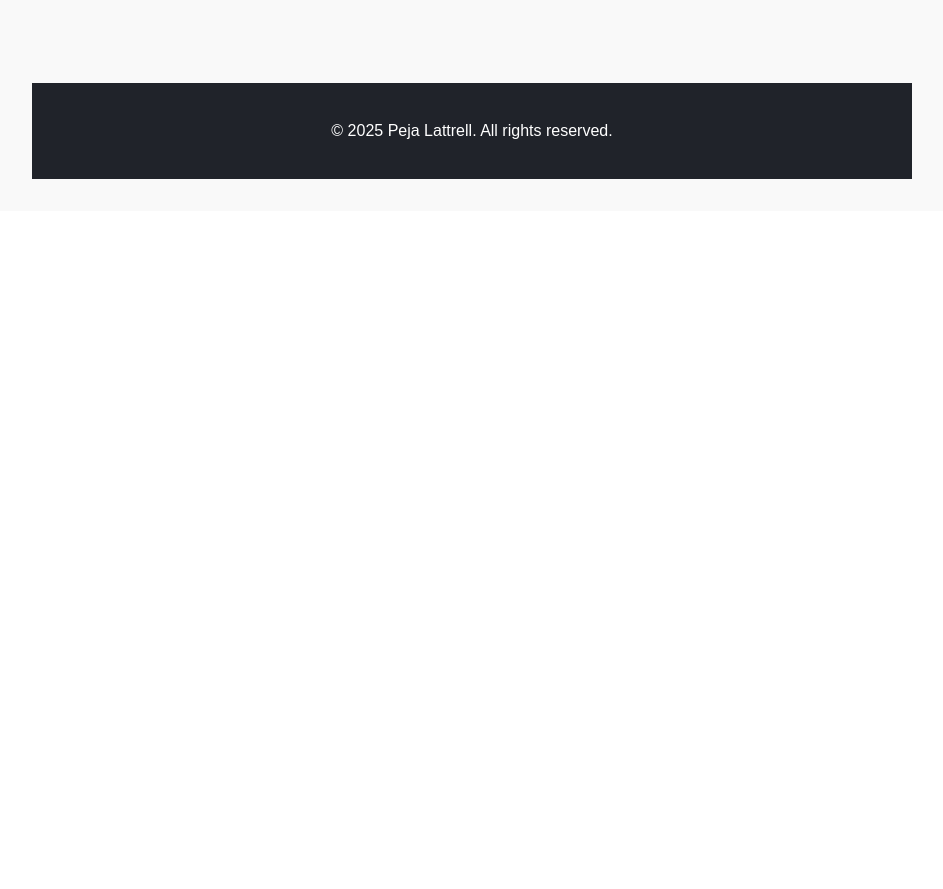
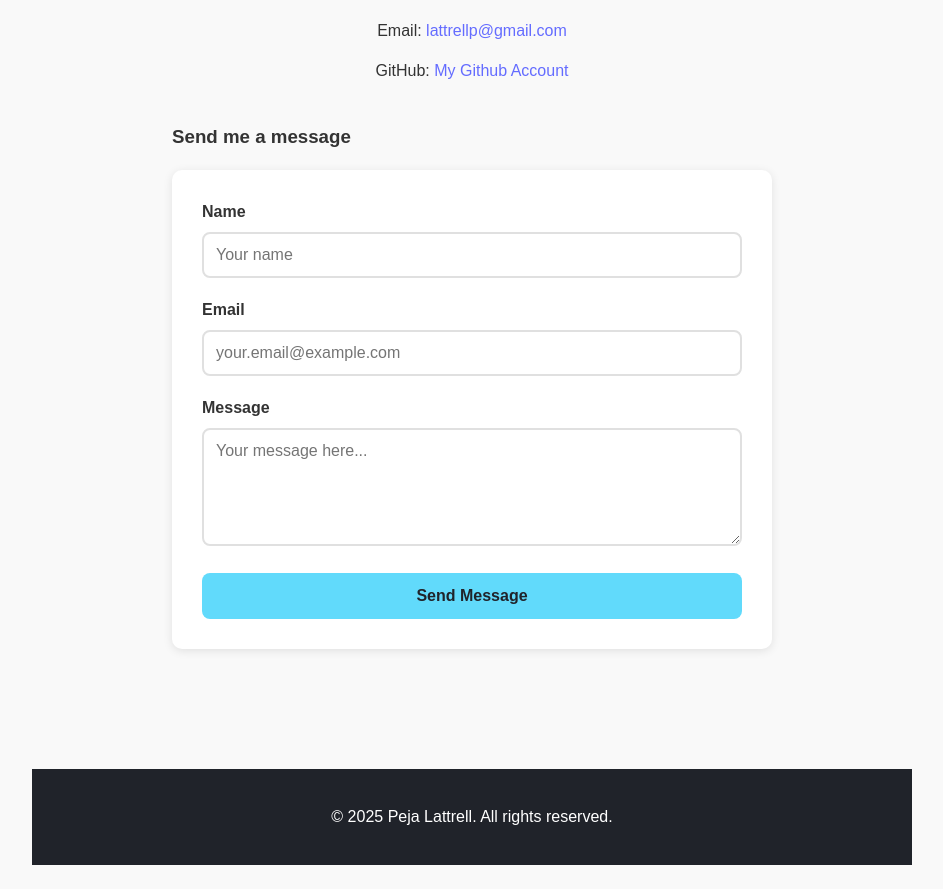
Before and after one commit to PejaLattrell/Online-Portfolio, a React (Vite) app in the folder my-website/frontend/: page / in a window 1280 px wide. Shown: the part 1180-2069 px from the top of the page, without its empty margins (168-1111 px from the left). Before the commit the page ends 1391 px from the top, so only its background shows below. Built offline with nearby package versions, Linux system fonts and the light colour scheme.

Commit message:
fixed something

```diff
--- a/my-website/frontend/src/App.css
+++ b/my-website/frontend/src/App.css
@@ -76,6 +76,94 @@ body {
   padding: 40px 20px;
 }
 
+.contact-form-container {
+  max-width: 600px;
+  margin: 40px auto;
+  text-align: left;
+}
+
+.contact-form {
+  background-color: #fff;
+  padding: 30px;
+  border-radius: 10px;
+  box-shadow: 0 2px 10px rgba(0, 0, 0, 0.1);
+}
+
+.form-group {
+  margin-bottom: 20px;
+}
+
+.form-group label {
+  display: block;
+  margin-bottom: 8px;
+  font-weight: 600;
+  color: #333;
+}
+
+.form-group input,
+.form-group textarea {
+  width: 100%;
+  padding: 12px;
+  border: 2px solid #e0e0e0;
+  border-radius: 8px;
+  font-size: 16px;
+  font-family: inherit;
+  transition: border-color 0.3s;
+  box-sizing: border-box;
+}
+
+.form-group input:focus,
+.form-group textarea:focus {
+  outline: none;
+  border-color: #61dafb;
+}
+
+.form-group textarea {
+  resize: vertical;
+}
+
+.submit-btn {
+  width: 100%;
+  background-color: #61dafb;
+  color: #20232a;
+  padding: 14px 20px;
+  border: none;
+  border-radius: 8px;
+  font-size: 16px;
+  font-weight: bold;
+  cursor: pointer;
+  transition: background-color 0.3s;
+}
+
+.submit-btn:hover:not(:disabled) {
+  background-color: #4fc3e0;
+}
+
+.submit-btn:disabled {
+  background-color: #cccccc;
+  cursor: not-allowed;
+}
+
+.status-message {
+  margin-top: 15px;
+  padding: 12px;
+  border-radius: 8px;
+  text-align: center;
+  font-weight: 500;
+}
+
+.status-message.success {
+  background-color: #d4edda;
+  color: #155724;
+  border: 1px solid #c3e6cb;
+}
+
+.status-message.error {
+  background-color: #f8d7da;
+  color: #721c24;
+  border: 1px solid #f5c6cb;
+}
+
 footer {
   text-align: center;
   background-color: #20232a;
--- a/my-website/frontend/src/App.tsx
+++ b/my-website/frontend/src/App.tsx
@@ -2,7 +2,50 @@ import { useState } from 'react'
 import './App.css'
 
 function App() {
-  const [count, setCount] = useState(0)
+  const [formData, setFormData] = useState({
+    name: '',
+    email: '',
+    message: ''
+  })
+  const [status, setStatus] = useState('')
+  const [isSubmitting, setIsSubmitting] = useState(false)
+
+  const handleChange = (e: React.ChangeEvent<HTMLInputElement | HTMLTextAreaElement>) => {
+    setFormData({
+      ...formData,
+      [e.target.name]: e.target.value
+    })
+  }
+
+  const handleSubmit = async (e: React.FormEvent) => {
+    e.preventDefault()
+    setIsSubmitting(true)
+    setStatus('')
+
+    try {
+      const response = await fetch('http://localhost:3000/api/contact', {
+        method: 'POST',
+        headers: {
+          'Content-Type': 'application/json',
+        },
+        body: JSON.stringify(formData),
+      })
+
+      const data = await response.json()
+
+      if (response.ok) {
+        setStatus('Message sent successfully! 🎉')
+        setFormData({ name: '', email: '', message: '' })
+      } else {
+        setStatus(`Error: ${data.message || 'Failed to send message'}`)
+      }
+    } catch (error) {
+      setStatus('Error: Could not connect to server')
+      console.error('Error:', error)
+    } finally {
+      setIsSubmitting(false)
+    }
+  }
 
   return (
     <>
@@ -21,9 +64,8 @@ function App() {
 
       {/* Hero Section */}
       <section className="hero">
-        <img
-          src=""
-          alt="Profile"
+        <img src="C:\Users\User\OneDrive\Desktop\Dev Projects\OnlinePortfolio\my-website\frontend\images\photo_me.jpeg"
+          alt=""
           className="profile-img"
         />
         <h2>Hello, I'm Peja 👋</h2>
@@ -51,6 +93,60 @@ function App() {
         <h2>Contact Me</h2>
         <p>Email: <a href="mailto:lattrellp@gmail.com">lattrellp@gmail.com</a></p>
         <p>GitHub: <a href="https://github.com/pejalattrell" target="_blank">My Github Account</a></p>
+
+        <div className="contact-form-container">
+          <h3>Send me a message</h3>
+          <form onSubmit={handleSubmit} className="contact-form">
+            <div className="form-group">
+              <label htmlFor="name">Name</label>
+              <input
+                type="text"
+                id="name"
+                name="name"
+                value={formData.name}
+                onChange={handleChange}
+                required
+                placeholder="Your name"
+              />
+            </div>
+
+            <div className="form-group">
+              <label htmlFor="email">Email</label>
+              <input
+                type="email"
+                id="email"
+                name="email"
+                value={formData.email}
+                onChange={handleChange}
+                required
+                placeholder="your.email@example.com"
+              />
+            </div>
+
+            <div className="form-group">
+              <label htmlFor="message">Message</label>
+              <textarea
+                id="message"
+                name="message"
+                value={formData.message}
+                onChange={handleChange}
+                required
+                rows={5}
+                placeholder="Your message here..."
+              />
+            </div>
+
+            <button type="submit" className="submit-btn" disabled={isSubmitting}>
+              {isSubmitting ? 'Sending...' : 'Send Message'}
+            </button>
+
+            {status && (
+              <div className={`status-message ${status.includes('Error') ? 'error' : 'success'}`}>
+                {status}
+              </div>
+            )}
+          </form>
+        </div>
       </section>
 
       {/* Footer */}
```
Also changed, not shown: my-website/frontend/images/photo_me.jpeg (added), 1 other file (tests, documents, lock files or other folders).
